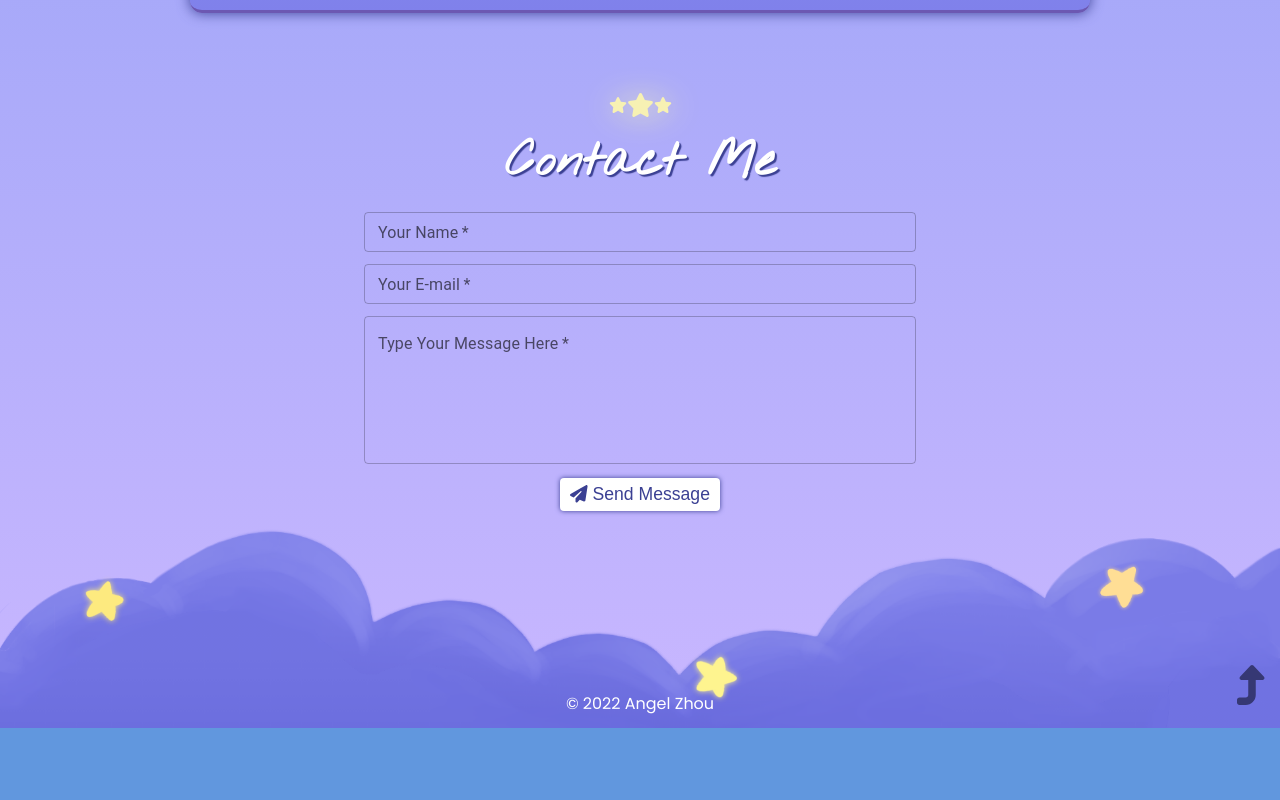
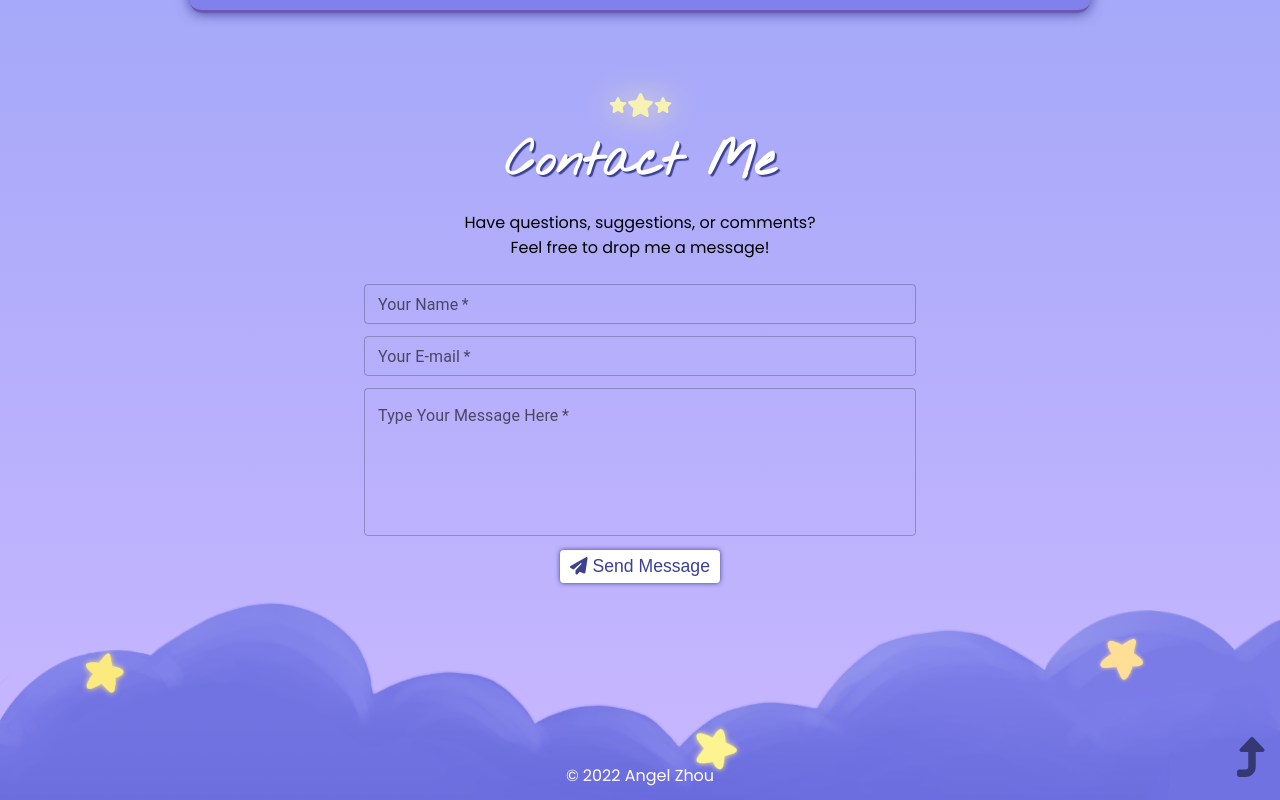
Before and after one commit to angel-zh/portfolio-angel-zhou, a React (Create React App) app: page / in a window 1280 px wide. Shown: the part 3831-4631 px from the top of the page. Before the commit the page ends 4559 px from the top, so only its background shows below. Built offline with nearby package versions, Linux system fonts and the light colour scheme; a web font is replaced by a local one.

Commit message:
adds contact me intro message

```diff
--- a/src/components/ContactMeForm.js
+++ b/src/components/ContactMeForm.js
@@ -37,6 +37,7 @@ const ContactMeForm = () => {
             <h1 className='h1-contact-me'>
                 Contact Me
             </h1>
+            <p>Have questions, suggestions, or comments? <br /> Feel free to drop me a message!</p>
             <form onSubmit={handleSubmit}>
                 <TextField
                     type='text'
```
